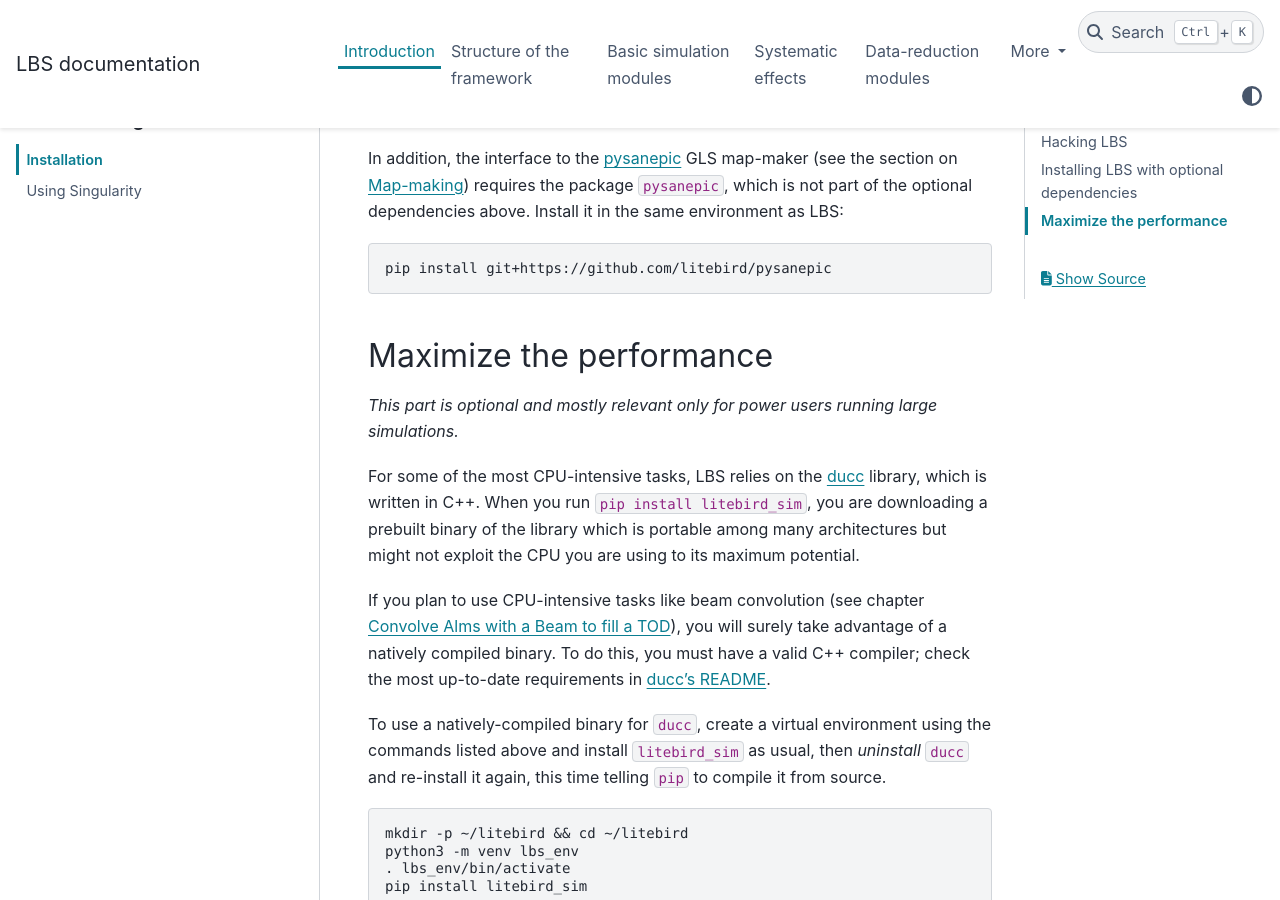
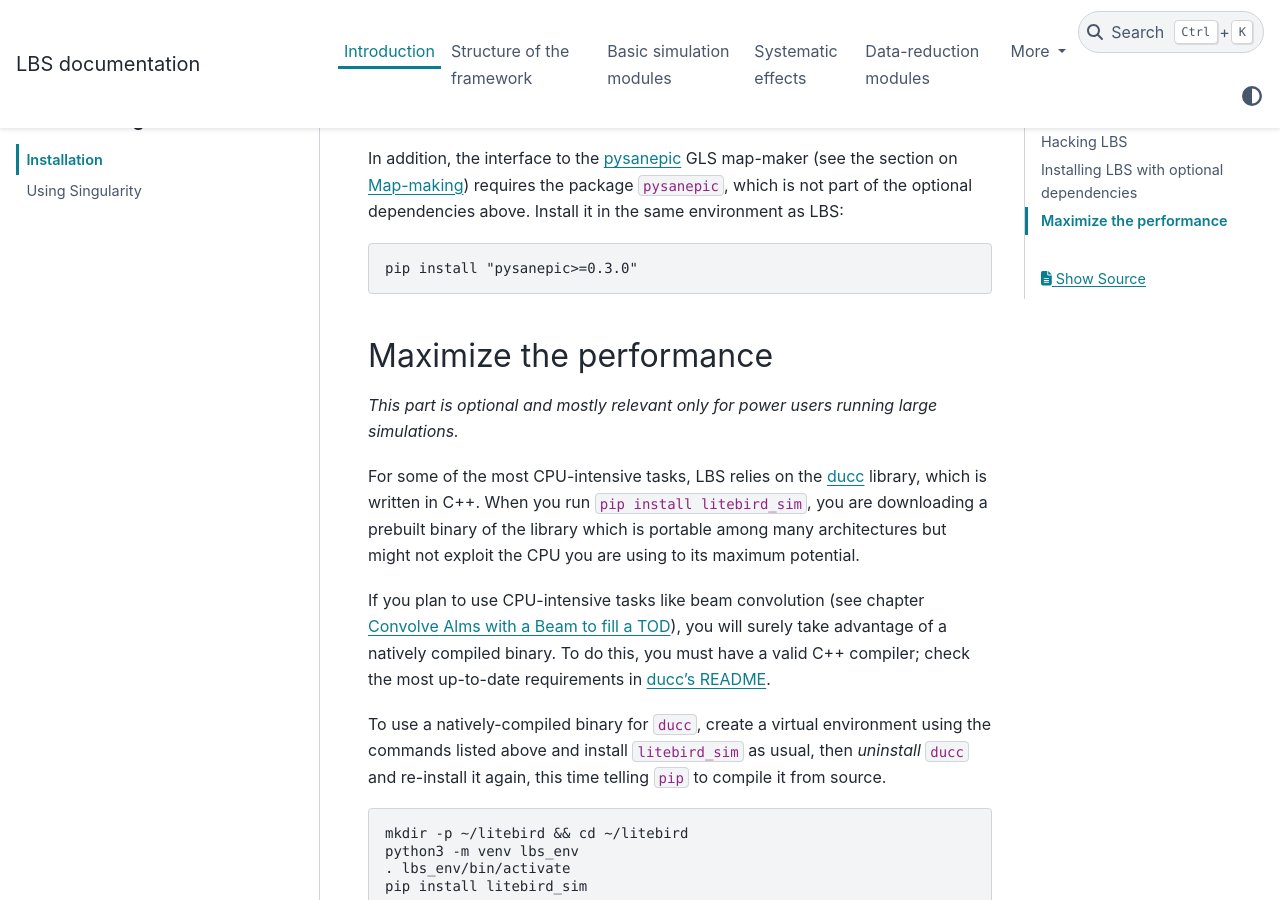
Before and after one commit to litebird/litebird_sim, a Sphinx documentation site: the page built from docs/source/installation.rst, in a window 1280 px wide and 900 px high, scrolled down 3738 px. Built offline with Sphinx 7.4.7 and the PyData theme 0.15.4, drawn with Linux system fonts in a browser that asks for light colours.

Commit message:
Docs: install pysanepic 0.3.0 from PyPI
Co-Authored-By: Claude Opus 5.5 <noreply@anthropic.com>

```diff
--- a/docs/source/installation.rst
+++ b/docs/source/installation.rst
@@ -191,7 +191,7 @@ optional dependencies above. Install it in the same environment as LBS:
 
 .. code-block:: text
 
-    pip install git+https://github.com/litebird/pysanepic
+    pip install "pysanepic>=0.3.0"
 
 .. _maximize-performance:
 
```
